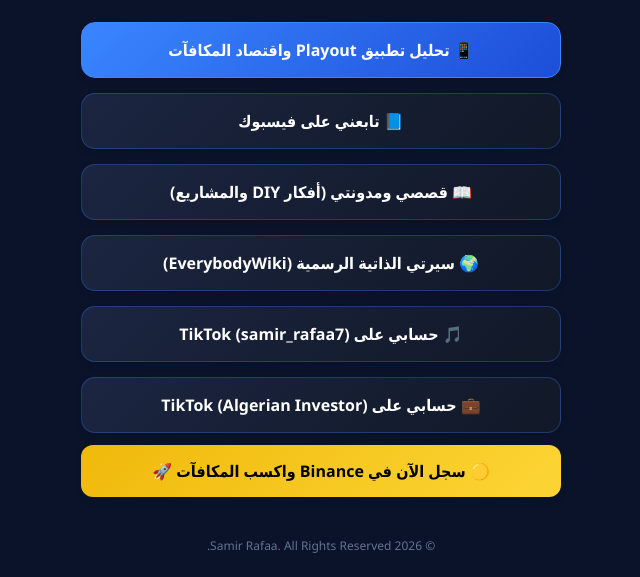
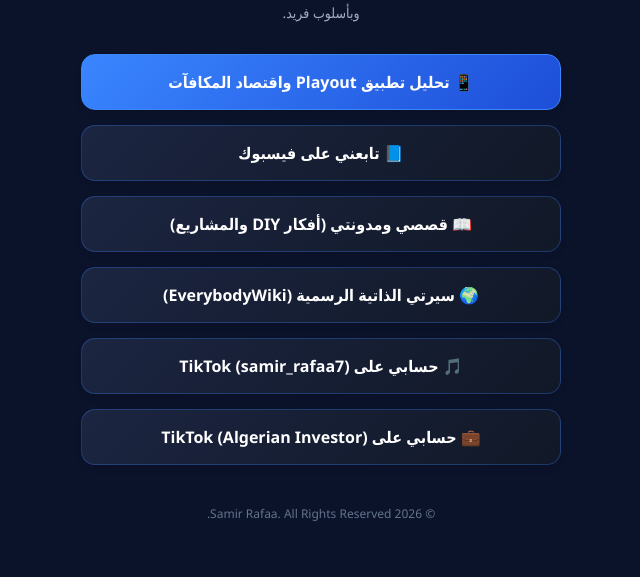
Before and after one commit to samir-rafaa/my-links, a plain HTML site: page index.html in a window 1280 px wide. Shown: the part 223-800 px from the top of the page, without its empty margins (319-959 px from the left). Drawn offline with Linux system fonts and the light colour scheme.

Commit message:
Remove Binance referral link
Removed the Binance referral link from the index.html file.

```diff
--- a/index.html
+++ b/index.html
@@ -164,9 +164,6 @@
                 💼 حسابي على TikTok (Algerian Investor)
             </a>
         </div>
-<a href="https://www.binance.com/referral/earn-together/refer2earn-usdc/claim?hl=ar&ref=GRO_28502_LX23X&utm_source=referral_entrance" target="_blank" style="display: block; background: linear-gradient(135deg, #F0B90B 0%, #FCD535 100%); color: #000; padding: 15px 20px; margin: 12px auto; max-width: 500px; border-radius: 12px; text-decoration: none; font-weight: bold; font-size: 16px; text-align: center; box-shadow: 0 4px 6px rgba(0,0,0,0.1);">
-  🟡 سجل الآن في Binance واكسب المكافآت 🚀
-</a>
 
         <footer>
             © 2026 Samir Rafaa. All Rights Reserved.
```
